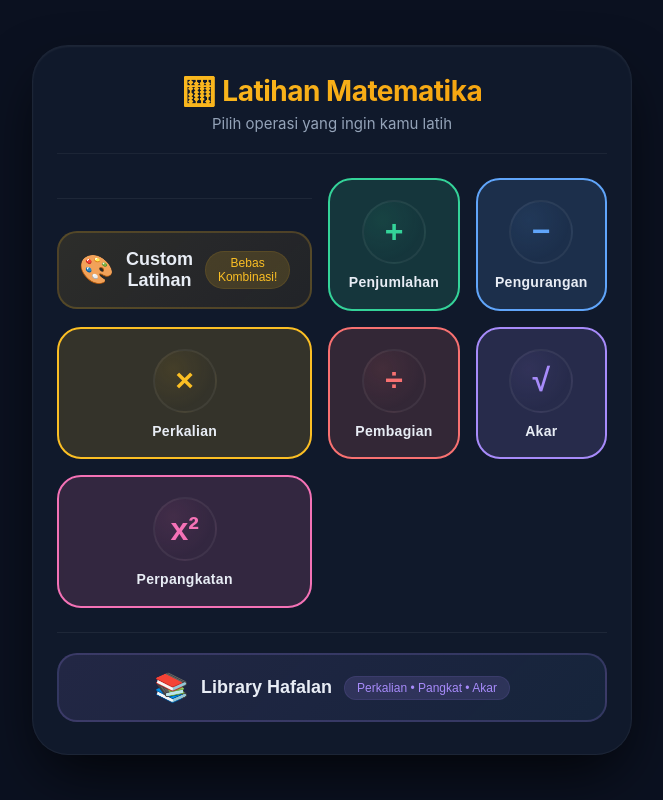
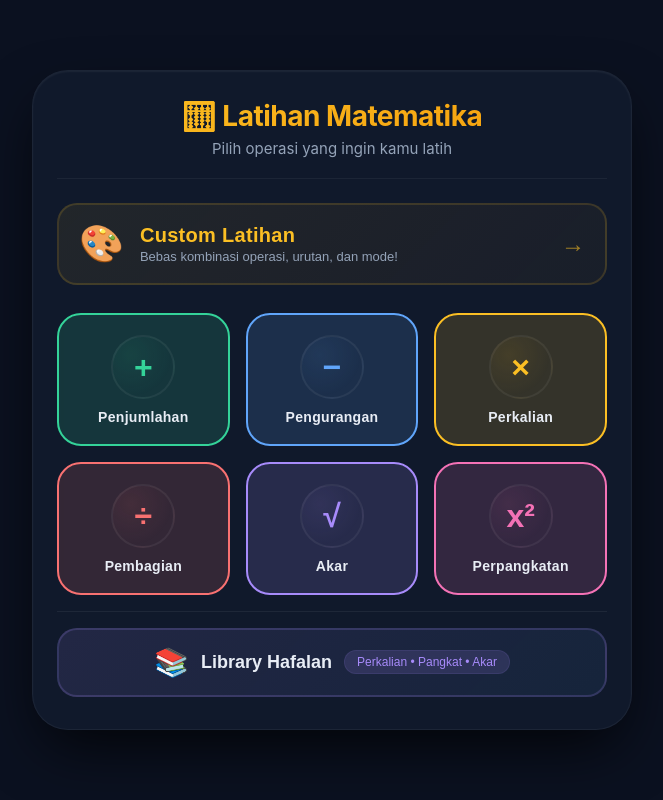
Before and after one commit to Upitek06/Testing_Your_Math, a Next.js app: page / in a window 1280 px wide. Shown: the whole page, without its empty margins (308-971 px from the left). Built offline with nearby package versions, Linux system fonts and the light colour scheme.

Commit message:
Selasa Lagi pusing

```diff
--- a/app/globals.css
+++ b/app/globals.css
@@ -2292,3 +2292,71 @@ select option {
   opacity: 0.3;
   cursor: not-allowed;
 }
+
+/* ===== CUSTOM BANNER ===== */
+.btn-custom-banner {
+  width: 100%;
+  padding: 0;
+  margin-bottom: 20px;
+  background: linear-gradient(135deg, rgba(251, 191, 36, 0.08), rgba(245, 158, 11, 0.04));
+  border: 2px solid rgba(251, 191, 36, 0.15);
+  border-radius: 20px;
+  cursor: pointer;
+  transition: all 0.3s ease;
+  overflow: hidden;
+}
+
+.btn-custom-banner:hover {
+  transform: translateY(-2px);
+  border-color: rgba(251, 191, 36, 0.4);
+  box-shadow: 0 8px 30px rgba(251, 191, 36, 0.08);
+}
+
+.btn-custom-banner:active {
+  transform: scale(0.98);
+}
+
+.custom-banner-content {
+  display: flex;
+  align-items: center;
+  justify-content: space-between;
+  padding: 18px 20px;
+  gap: 16px;
+}
+
+.custom-banner-icon {
+  font-size: 36px;
+  flex-shrink: 0;
+}
+
+.custom-banner-text {
+  display: flex;
+  flex-direction: column;
+  align-items: flex-start;
+  flex: 1;
+}
+
+.custom-banner-title {
+  font-size: 20px;
+  font-weight: 700;
+  color: #fbbf24;
+  letter-spacing: 0.3px;
+}
+
+.custom-banner-sub {
+  font-size: 13px;
+  color: #94a3b8;
+  margin-top: 2px;
+}
+
+.custom-banner-arrow {
+  font-size: 24px;
+  color: #fbbf24;
+  opacity: 0.6;
+  transition: transform 0.3s ease;
+}
+
+.btn-custom-banner:hover .custom-banner-arrow {
+  transform: translateX(4px);
+  opacity: 1;
+}
--- a/components/Menu.tsx
+++ b/components/Menu.tsx
@@ -3,48 +3,12 @@
 import { usePractice } from "@/contexts/PracticeContext";
 
 const operations = [
-    {
-        id: 1,
-        label: "Penjumlahan",
-        symbol: "+",
-        color: "#34d399",
-        bg: "rgba(52, 211, 153, 0.15)"
-    },
-    {
-        id: 2,
-        label: "Pengurangan",
-        symbol: "−",
-        color: "#60a5fa",
-        bg: "rgba(96, 165, 250, 0.15)"
-    },
-    {
-        id: 3,
-        label: "Perkalian",
-        symbol: "×",
-        color: "#fbbf24",
-        bg: "rgba(251, 191, 36, 0.15)"
-    },
-    {
-        id: 4,
-        label: "Pembagian",
-        symbol: "÷",
-        color: "#f87171",
-        bg: "rgba(248, 113, 113, 0.15)"
-    },
-    {
-        id: 5,
-        label: "Akar",
-        symbol: "√",
-        color: "#a78bfa",
-        bg: "rgba(167, 139, 250, 0.15)"
-    },
-    {
-        id: 6,
-        label: "Perpangkatan",
-        symbol: "x²",
-        color: "#f472b6",
-        bg: "rgba(244, 114, 182, 0.15)"
-    },
+    { id: 1, label: "Penjumlahan", symbol: "+", color: "#34d399", bg: "rgba(52, 211, 153, 0.15)" },
+    { id: 2, label: "Pengurangan", symbol: "−", color: "#60a5fa", bg: "rgba(96, 165, 250, 0.15)" },
+    { id: 3, label: "Perkalian", symbol: "×", color: "#fbbf24", bg: "rgba(251, 191, 36, 0.15)" },
+    { id: 4, label: "Pembagian", symbol: "÷", color: "#f87171", bg: "rgba(248, 113, 113, 0.15)" },
+    { id: 5, label: "Akar", symbol: "√", color: "#a78bfa", bg: "rgba(167, 139, 250, 0.15)" },
+    { id: 6, label: "Perpangkatan", symbol: "x²", color: "#f472b6", bg: "rgba(244, 114, 182, 0.15)" },
 ];
 
 export default function Menu() {
@@ -65,18 +29,23 @@ export default function Menu() {
                 <h1>🧮 Latihan Matematika</h1>
                 <p>Pilih operasi yang ingin kamu latih</p>
             </div>
+
+            {/* ===== TOMBOL CUSTOM LATIHAN (BANNER BESAR DI ATAS) ===== */}
+            <button
+                className="btn-custom-banner"
+                onClick={() => setScreen("custom")}
+            >
+                <div className="custom-banner-content">
+                    <span className="custom-banner-icon">🎨</span>
+                    <div className="custom-banner-text">
+                        <span className="custom-banner-title">Custom Latihan</span>
+                        <span className="custom-banner-sub">Bebas kombinasi operasi, urutan, dan mode!</span>
+                    </div>
+                    <span className="custom-banner-arrow">→</span>
+                </div>
+            </button>
+
             <div className="menu-grid">
-                {/* ===== TOMBOL CUSTOM LATIHAN ===== */}
-                <div style={{ marginTop: 20, borderTop: "1px solid rgba(255,255,255,0.06)", paddingTop: 20 }}>
-                    <button
-                        className="btn-custom"
-                        onClick={() => setScreen("custom")}
-                    >
-                        <span className="custom-icon">🎨</span>
-                        <span className="custom-label">Custom Latihan</span>
-                        <span className="custom-badge">Bebas Kombinasi!</span>
-                    </button>
-                </div>
                 {operations.map((op) => (
                     <button
                         key={op.id}
@@ -102,7 +71,7 @@ export default function Menu() {
             </div>
 
             {/* ===== TOMBOL LIBRARY ===== */}
-            <div style={{ marginTop: 24, borderTop: "1px solid rgba(255,255,255,0.06)", paddingTop: 20 }}>
+            <div style={{ marginTop: 16, borderTop: "1px solid rgba(255,255,255,0.06)", paddingTop: 16 }}>
                 <button
                     className="btn-library"
                     onClick={() => setScreen("library")}
--- a/components/Practice.tsx
+++ b/components/Practice.tsx
@@ -2,7 +2,7 @@
 
 import { usePractice } from "@/contexts/PracticeContext";
 import React, { useEffect, useRef, useState, useCallback } from "react";
-import { generateQuestions } from "@/lib/questionGenerator";
+import { generateQuestions, generateCustomQuestions } from "@/lib/questionGenerator";
 import ConfirmModal from "@/components/ConfirmModal";
 
 export default function Practice() {
@@ -36,6 +36,10 @@ export default function Practice() {
         setScreen,
         setSequenceData,
         sequenceDelay,
+        isCustom,
+        customOperations,
+        customOrder,
+        customTotalQuestions,
     } = usePractice();
 
     const [inputValue, setInputValue] = useState<string>("");
@@ -52,16 +56,37 @@ export default function Practice() {
     const inputRef = useRef<HTMLInputElement>(null);
 
     // === INISIALISASI ===
+    // === INISIALISASI ===
     useEffect(() => {
         if (!isInitialized && operation !== null) {
             try {
                 const validTime = typeof timeLimit === "number" && timeLimit > 0 ? timeLimit : 10;
 
                 let qs;
-                if (isSequential && (operation === 1 || operation === 2)) {
+
+                // 🔥 PRIORITAS: CUSTOM MODE
+                if (isCustom) {
+                    qs = generateCustomQuestions(
+                        customOperations,
+                        customOrder,
+                        numOperands,
+                        difficulty,
+                        rootValue,
+                        customTotalQuestions
+                    );
+                }
+                // SEQUENTIAL MODE (penjumlahan/pengurangan)
+                else if (isSequential && (operation === 1 || operation === 2)) {
                     qs = generateQuestions(operation, sequenceCount, difficulty, rootValue, 1);
-                } else {
+                }
+                // MODE BIASA
+                else {
                     qs = generateQuestions(operation, numOperands, difficulty, rootValue, 60);
+                }
+
+                // Pastikan qs ada
+                if (!qs || !Array.isArray(qs) || qs.length === 0) {
+                    throw new Error("Gagal generate soal");
                 }
 
                 setQuestions(qs);
@@ -70,11 +95,19 @@ export default function Practice() {
                 setWrongCount(0);
                 setTotalCount(0);
 
-                if (isSequential && (operation === 1 || operation === 2)) {
+                // Sequential handling
+                if (isCustom) {
+                    // Custom mode: langsung tampilkan soal biasa (tidak sequential)
+                    setTimeLeft(validTime);
+                    setIsRunning(true);
+                    setIsAnswered(false);
+                    setFeedback({ message: "", type: "" });
+                    setInputValue("");
+                    setIsInitialized(true);
+                } else if (isSequential && (operation === 1 || operation === 2)) {
                     const numbers = (qs[0] as any)?.nums || [];
-                    console.log("📋 numbersList dari qs[0]:", numbers); // <-- LOG INI
                     if (numbers.length === 0) {
-                        console.error("❌ numbersList KOSONG! qs[0]:", qs[0]);
+                        throw new Error("Tidak ada angka yang di-generate");
                     }
                     setNumbersList(numbers);
                     setCurrentSeqIndex(0);
@@ -98,7 +131,7 @@ export default function Practice() {
                 setFeedback({ message: "Terjadi error saat memuat soal", type: "wrong" });
             }
         }
-    }, [isInitialized, operation, isSequential, sequenceCount, numOperands, difficulty, rootValue, timeLimit]);
+    }, [isInitialized, operation, isCustom, customOperations, customOrder, customTotalQuestions, isSequential, sequenceCount, numOperands, difficulty, rootValue, timeLimit]);
 
     // === TIMER SEQUENTIAL ===
     // === TIMER SEQUENTIAL ===
--- a/lib/questionGenerator.ts
+++ b/lib/questionGenerator.ts
@@ -191,11 +191,14 @@ export function generateCustomQuestions(
     totalQuestions: number
 ) {
     const questions = [];
-    const opMap = {
+    const opMap: Record<number, (numOps: number, diff: string) => any> = {
         1: generateAddition,
         2: generateSubtraction,
         3: generateMultiplication,
         4: generateDivision,
+    };
+    // Akar dan pangkat pakai parameter berbeda
+    const opMapRoot: Record<number, (rootVal: number, diff: string) => any> = {
         5: generateRoot,
         6: generatePower,
     };
@@ -203,12 +206,14 @@ export function generateCustomQuestions(
     for (let i = 0; i < totalQuestions; i++) {
         const opIndex = order[i % order.length];
         const op = operations[opIndex];
-        const generator = opMap[op as keyof typeof opMap];
+
         let q;
         if (op === 5 || op === 6) {
-            q = generator(rootVal, diff);
+            // Akar atau pangkat
+            q = opMapRoot[op](rootVal, diff);
         } else {
-            q = generator(numOps, diff);
+            // Operasi biasa (+, -, ×, ÷)
+            q = opMap[op](numOps, diff);
         }
         questions.push(q);
     }
```
